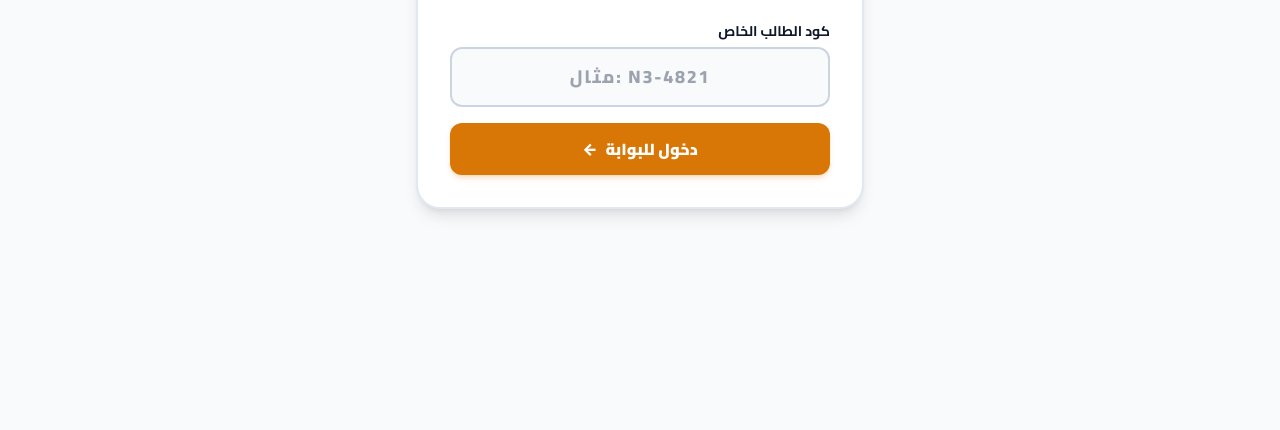
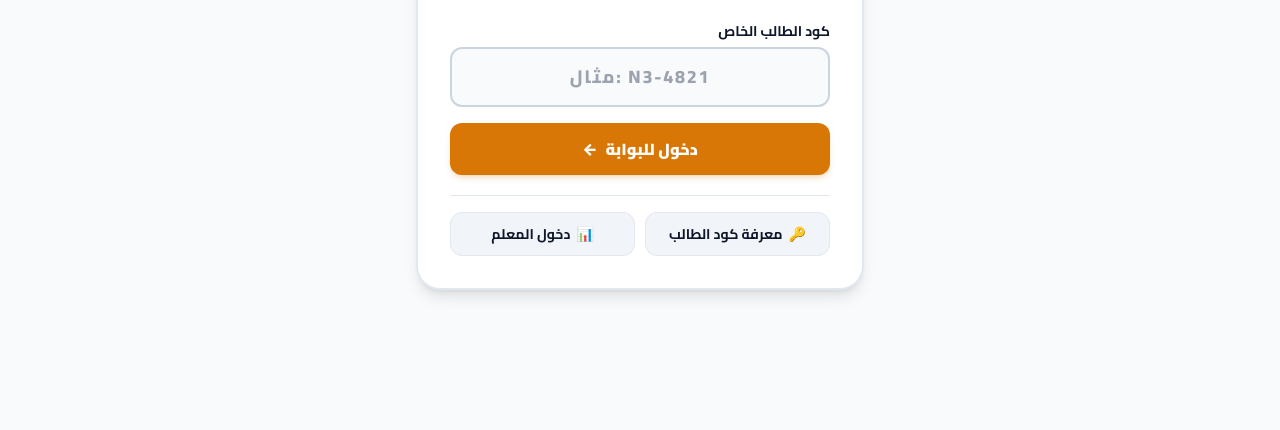
Before and after one commit to abodahmaj/science-virtual-labs, a plain HTML site: page grade3/nafis/index.html in a window 1280 px wide. Shown: the part 306-736 px from the top of the page. Drawn offline with nearby package versions, Linux system fonts and the light colour scheme.

Commit message:
Add teacher login and student code lookup links on Nafis login card

```diff
--- a/grade3/nafis/index.html
+++ b/grade3/nafis/index.html
@@ -80,6 +80,15 @@
             <span>دخول للبوابة</span><span>←</span>
           </button>
         </form>
+
+        <div class="mt-5 pt-4 border-t border-slate-200 dark:border-slate-800 grid grid-cols-2 gap-2.5">
+          <a href="codes.html" class="min-h-[44px] px-3 py-2 rounded-xl bg-slate-100 hover:bg-slate-200 dark:bg-slate-800 dark:hover:bg-slate-700 border border-slate-200 dark:border-slate-700 text-xs sm:text-sm font-bold flex items-center justify-center gap-1.5 transition">
+            <span>🔑</span><span>معرفة كود الطالب</span>
+          </a>
+          <a href="teacher.html" class="min-h-[44px] px-3 py-2 rounded-xl bg-slate-100 hover:bg-amber-50 dark:bg-slate-800 dark:hover:bg-amber-950/40 border border-slate-200 dark:border-slate-700 text-xs sm:text-sm font-bold flex items-center justify-center gap-1.5 transition">
+            <span>📊</span><span>دخول المعلم</span>
+          </a>
+        </div>
       </div>
     </section>
 
```
